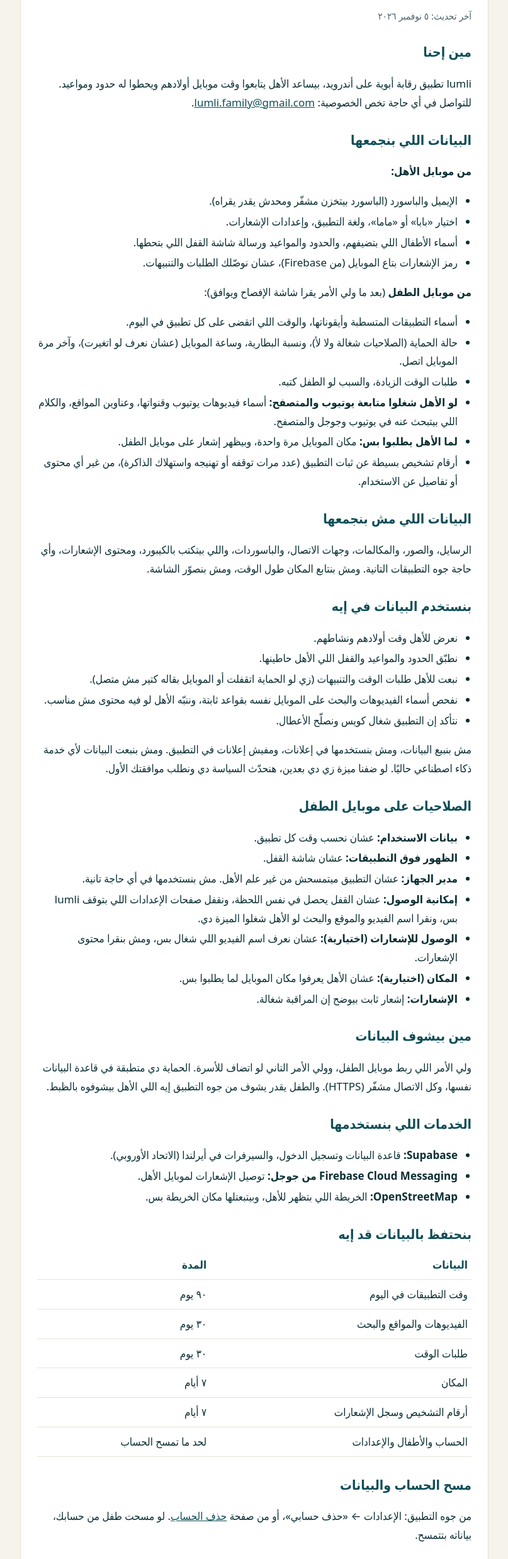
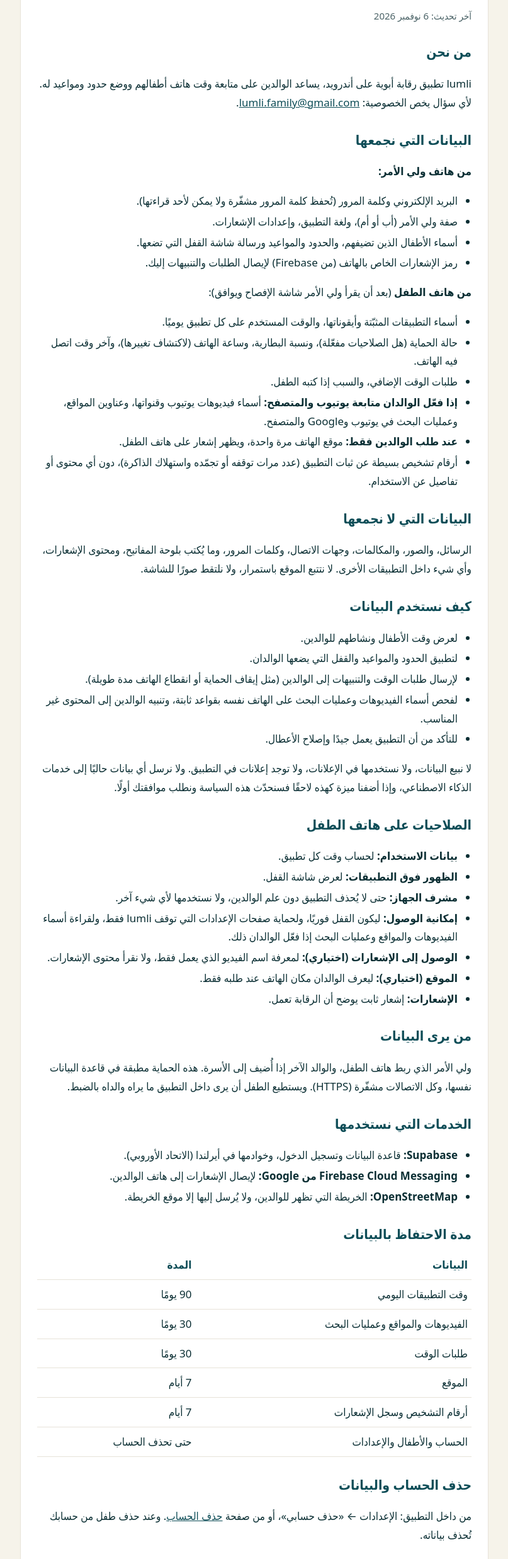
Before and after one commit to youssefbfarawi-lang/lumli, a plain HTML site: page privacy.html in a window 1280 px wide. Shown: the part 278-2753 px from the top of the page at 63% size, without its empty margins (236-1043 px from the left). Drawn offline with Linux system fonts and the light colour scheme; a web font is replaced by a local one.

Commit message:
Add files via upload

```diff
--- a/privacy.html
+++ b/privacy.html
@@ -17,82 +17,82 @@
 
 <section class="lang" id="ar" dir="rtl" lang="ar">
 <h1>سياسة الخصوصية لتطبيق lumli</h1>
-<p class="muted">آخر تحديث: ٥ نوفمبر ٢٠٢٦</p>
+<p class="muted">آخر تحديث: 6 نوفمبر 2026</p>
 
-<h2>مين إحنا</h2>
-<p>lumli تطبيق رقابة أبوية على أندرويد، بيساعد الأهل يتابعوا وقت موبايل أولادهم ويحطوا له حدود ومواعيد. للتواصل في أي حاجة تخص الخصوصية: <a href="mailto:lumli.family@gmail.com">lumli.family@gmail.com</a>.</p>
+<h2>من نحن</h2>
+<p>lumli تطبيق رقابة أبوية على أندرويد، يساعد الوالدين على متابعة وقت هاتف أطفالهم ووضع حدود ومواعيد له. لأي سؤال يخص الخصوصية: <a href="mailto:lumli.family@gmail.com">lumli.family@gmail.com</a>.</p>
 
-<h2>البيانات اللي بنجمعها</h2>
-<p><strong>من موبايل الأهل:</strong></p>
+<h2>البيانات التي نجمعها</h2>
+<p><strong>من هاتف ولي الأمر:</strong></p>
 <ul>
-<li>الإيميل والباسورد (الباسورد بيتخزن مشفّر ومحدش يقدر يقراه).</li>
-<li>اختيار «بابا» أو «ماما»، ولغة التطبيق، وإعدادات الإشعارات.</li>
-<li>أسماء الأطفال اللي بتضيفهم، والحدود والمواعيد ورسالة شاشة القفل اللي بتحطها.</li>
-<li>رمز الإشعارات بتاع الموبايل (من Firebase)، عشان نوصّلك الطلبات والتنبيهات.</li>
+<li>البريد الإلكتروني وكلمة المرور (تُحفظ كلمة المرور مشفّرة ولا يمكن لأحد قراءتها).</li>
+<li>صفة ولي الأمر (أب أو أم)، ولغة التطبيق، وإعدادات الإشعارات.</li>
+<li>أسماء الأطفال الذين تضيفهم، والحدود والمواعيد ورسالة شاشة القفل التي تضعها.</li>
+<li>رمز الإشعارات الخاص بالهاتف (من Firebase) لإيصال الطلبات والتنبيهات إليك.</li>
 </ul>
-<p><strong>من موبايل الطفل</strong> (بعد ما ولي الأمر يقرا شاشة الإفصاح ويوافق):</p>
+<p><strong>من هاتف الطفل</strong> (بعد أن يقرأ ولي الأمر شاشة الإفصاح ويوافق):</p>
 <ul>
-<li>أسماء التطبيقات المتسطبة وأيقوناتها، والوقت اللي اتقضى على كل تطبيق في اليوم.</li>
-<li>حالة الحماية (الصلاحيات شغالة ولا لأ)، ونسبة البطارية، وساعة الموبايل (عشان نعرف لو اتغيرت)، وآخر مرة الموبايل اتصل.</li>
-<li>طلبات الوقت الزيادة، والسبب لو الطفل كتبه.</li>
-<li><strong>لو الأهل شغلوا متابعة يوتيوب والمتصفح:</strong> أسماء فيديوهات يوتيوب وقنواتها، وعناوين المواقع، والكلام اللي بيتبحث عنه في يوتيوب وجوجل والمتصفح.</li>
-<li><strong>لما الأهل يطلبوا بس:</strong> مكان الموبايل مرة واحدة، وبيظهر إشعار على موبايل الطفل.</li>
-<li>أرقام تشخيص بسيطة عن ثبات التطبيق (عدد مرات توقفه أو تهنيجه واستهلاك الذاكرة)، من غير أي محتوى أو تفاصيل عن الاستخدام.</li>
+<li>أسماء التطبيقات المثبّتة وأيقوناتها، والوقت المستخدم على كل تطبيق يوميًا.</li>
+<li>حالة الحماية (هل الصلاحيات مفعّلة)، ونسبة البطارية، وساعة الهاتف (لاكتشاف تغييرها)، وآخر وقت اتصل فيه الهاتف.</li>
+<li>طلبات الوقت الإضافي، والسبب إذا كتبه الطفل.</li>
+<li><strong>إذا فعّل الوالدان متابعة يوتيوب والمتصفح:</strong> أسماء فيديوهات يوتيوب وقنواتها، وعناوين المواقع، وعمليات البحث في يوتيوب وGoogle والمتصفح.</li>
+<li><strong>عند طلب الوالدين فقط:</strong> موقع الهاتف مرة واحدة، ويظهر إشعار على هاتف الطفل.</li>
+<li>أرقام تشخيص بسيطة عن ثبات التطبيق (عدد مرات توقفه أو تجمّده واستهلاك الذاكرة)، دون أي محتوى أو تفاصيل عن الاستخدام.</li>
 </ul>
 
-<h2>البيانات اللي مش بنجمعها</h2>
-<p>الرسايل، والصور، والمكالمات، وجهات الاتصال، والباسوردات، واللي بيتكتب بالكيبورد، ومحتوى الإشعارات، وأي حاجة جوه التطبيقات التانية. ومش بنتابع المكان طول الوقت، ومش بنصوّر الشاشة.</p>
+<h2>البيانات التي لا نجمعها</h2>
+<p>الرسائل، والصور، والمكالمات، وجهات الاتصال، وكلمات المرور، وما يُكتب بلوحة المفاتيح، ومحتوى الإشعارات، وأي شيء داخل التطبيقات الأخرى. لا نتتبع الموقع باستمرار، ولا نلتقط صورًا للشاشة.</p>
 
-<h2>بنستخدم البيانات في إيه</h2>
+<h2>كيف نستخدم البيانات</h2>
 <ul>
-<li>نعرض للأهل وقت أولادهم ونشاطهم.</li>
-<li>نطبّق الحدود والمواعيد والقفل اللي الأهل حاطينها.</li>
-<li>نبعت للأهل طلبات الوقت والتنبيهات (زي لو الحماية اتقفلت أو الموبايل بقاله كتير مش متصل).</li>
-<li>نفحص أسماء الفيديوهات والبحث على الموبايل نفسه بقواعد ثابتة، وننبّه الأهل لو فيه محتوى مش مناسب.</li>
-<li>نتأكد إن التطبيق شغال كويس ونصلّح الأعطال.</li>
+<li>لعرض وقت الأطفال ونشاطهم للوالدين.</li>
+<li>لتطبيق الحدود والمواعيد والقفل التي يضعها الوالدان.</li>
+<li>لإرسال طلبات الوقت والتنبيهات إلى الوالدين (مثل إيقاف الحماية أو انقطاع الهاتف مدة طويلة).</li>
+<li>لفحص أسماء الفيديوهات وعمليات البحث على الهاتف نفسه بقواعد ثابتة، وتنبيه الوالدين إلى المحتوى غير المناسب.</li>
+<li>للتأكد من أن التطبيق يعمل جيدًا وإصلاح الأعطال.</li>
 </ul>
-<p>مش بنبيع البيانات، ومش بنستخدمها في إعلانات، ومفيش إعلانات في التطبيق. ومش بنبعت البيانات لأي خدمة ذكاء اصطناعي حاليًا. لو ضفنا ميزة زي دي بعدين، هنحدّث السياسة دي ونطلب موافقتك الأول.</p>
+<p>لا نبيع البيانات، ولا نستخدمها في الإعلانات، ولا توجد إعلانات في التطبيق. ولا نرسل أي بيانات حاليًا إلى خدمات الذكاء الاصطناعي، وإذا أضفنا ميزة كهذه لاحقًا فسنحدّث هذه السياسة ونطلب موافقتك أولًا.</p>
 
-<h2>الصلاحيات على موبايل الطفل</h2>
+<h2>الصلاحيات على هاتف الطفل</h2>
 <ul>
-<li><strong>بيانات الاستخدام:</strong> عشان نحسب وقت كل تطبيق.</li>
-<li><strong>الظهور فوق التطبيقات:</strong> عشان شاشة القفل.</li>
-<li><strong>مدير الجهاز:</strong> عشان التطبيق ميتمسحش من غير علم الأهل. مش بنستخدمها في أي حاجة تانية.</li>
-<li><strong>إمكانية الوصول:</strong> عشان القفل يحصل في نفس اللحظة، ونقفل صفحات الإعدادات اللي بتوقف lumli بس، ونقرا اسم الفيديو والموقع والبحث لو الأهل شغلوا الميزة دي.</li>
-<li><strong>الوصول للإشعارات (اختيارية):</strong> عشان نعرف اسم الفيديو اللي شغال بس، ومش بنقرا محتوى الإشعارات.</li>
-<li><strong>المكان (اختيارية):</strong> عشان الأهل يعرفوا مكان الموبايل لما يطلبوا بس.</li>
-<li><strong>الإشعارات:</strong> إشعار ثابت بيوضح إن المراقبة شغالة.</li>
+<li><strong>بيانات الاستخدام:</strong> لحساب وقت كل تطبيق.</li>
+<li><strong>الظهور فوق التطبيقات:</strong> لعرض شاشة القفل.</li>
+<li><strong>مشرف الجهاز:</strong> حتى لا يُحذف التطبيق دون علم الوالدين، ولا نستخدمها لأي شيء آخر.</li>
+<li><strong>إمكانية الوصول:</strong> ليكون القفل فوريًا، ولحماية صفحات الإعدادات التي توقف lumli فقط، ولقراءة أسماء الفيديوهات والمواقع وعمليات البحث إذا فعّل الوالدان ذلك.</li>
+<li><strong>الوصول إلى الإشعارات (اختياري):</strong> لمعرفة اسم الفيديو الذي يعمل فقط، ولا نقرأ محتوى الإشعارات.</li>
+<li><strong>الموقع (اختياري):</strong> ليعرف الوالدان مكان الهاتف عند طلبه فقط.</li>
+<li><strong>الإشعارات:</strong> إشعار ثابت يوضح أن الرقابة تعمل.</li>
 </ul>
 
-<h2>مين بيشوف البيانات</h2>
-<p>ولي الأمر اللي ربط موبايل الطفل، وولي الأمر التاني لو اتضاف للأسرة. الحماية دي متطبقة في قاعدة البيانات نفسها، وكل الاتصال مشفّر (HTTPS). والطفل يقدر يشوف من جوه التطبيق إيه اللي الأهل بيشوفوه بالظبط.</p>
+<h2>من يرى البيانات</h2>
+<p>ولي الأمر الذي ربط هاتف الطفل، والوالد الآخر إذا أُضيف إلى الأسرة. هذه الحماية مطبقة في قاعدة البيانات نفسها، وكل الاتصالات مشفّرة (HTTPS). ويستطيع الطفل أن يرى داخل التطبيق ما يراه والداه بالضبط.</p>
 
-<h2>الخدمات اللي بنستخدمها</h2>
+<h2>الخدمات التي نستخدمها</h2>
 <ul>
-<li><strong>Supabase:</strong> قاعدة البيانات وتسجيل الدخول، والسيرفرات في أيرلندا (الاتحاد الأوروبي).</li>
-<li><strong>Firebase Cloud Messaging من جوجل:</strong> توصيل الإشعارات لموبايل الأهل.</li>
-<li><strong>OpenStreetMap:</strong> الخريطة اللي بتظهر للأهل، وبيتبعتلها مكان الخريطة بس.</li>
+<li><strong>Supabase:</strong> قاعدة البيانات وتسجيل الدخول، وخوادمها في أيرلندا (الاتحاد الأوروبي).</li>
+<li><strong>Firebase Cloud Messaging من Google:</strong> لإيصال الإشعارات إلى هاتف الوالدين.</li>
+<li><strong>OpenStreetMap:</strong> الخريطة التي تظهر للوالدين، ولا يُرسل إليها إلا موقع الخريطة.</li>
 </ul>
 
-<h2>بنحتفظ بالبيانات قد إيه</h2>
+<h2>مدة الاحتفاظ بالبيانات</h2>
 <table>
 <tr><th>البيانات</th><th>المدة</th></tr>
-<tr><td>وقت التطبيقات في اليوم</td><td>٩٠ يوم</td></tr>
-<tr><td>الفيديوهات والمواقع والبحث</td><td>٣٠ يوم</td></tr>
-<tr><td>طلبات الوقت</td><td>٣٠ يوم</td></tr>
-<tr><td>المكان</td><td>٧ أيام</td></tr>
-<tr><td>أرقام التشخيص وسجل الإشعارات</td><td>٧ أيام</td></tr>
-<tr><td>الحساب والأطفال والإعدادات</td><td>لحد ما تمسح الحساب</td></tr>
+<tr><td>وقت التطبيقات اليومي</td><td>90 يومًا</td></tr>
+<tr><td>الفيديوهات والمواقع وعمليات البحث</td><td>30 يومًا</td></tr>
+<tr><td>طلبات الوقت</td><td>30 يومًا</td></tr>
+<tr><td>الموقع</td><td>7 أيام</td></tr>
+<tr><td>أرقام التشخيص وسجل الإشعارات</td><td>7 أيام</td></tr>
+<tr><td>الحساب والأطفال والإعدادات</td><td>حتى تحذف الحساب</td></tr>
 </table>
 
-<h2>مسح الحساب والبيانات</h2>
-<p>من جوه التطبيق: الإعدادات ← «حذف حسابي»، أو من صفحة <a href="delete.html">حذف الحساب</a>. لو مسحت طفل من حسابك، بياناته بتتمسح.</p>
+<h2>حذف الحساب والبيانات</h2>
+<p>من داخل التطبيق: الإعدادات ← «حذف حسابي»، أو من صفحة <a href="delete.html">حذف الحساب</a>. وعند حذف طفل من حسابك تُحذف بياناته.</p>
 
 <h2>الأطفال</h2>
-<p>التطبيق معمول للأهل. ولي الأمر هو اللي بيعمل الحساب، وبيثبّت التطبيق على موبايل الطفل، وبيوافق على جمع البيانات بعد ما يقرا شاشة الإفصاح. الطفل مش بيعمل حساب ولا بيدخل أي بيانات شخصية.</p>
+<p>التطبيق موجّه للوالدين. ولي الأمر هو من ينشئ الحساب، ويثبّت التطبيق على هاتف الطفل، ويوافق على جمع البيانات بعد قراءة شاشة الإفصاح. لا ينشئ الطفل حسابًا ولا يُدخل أي بيانات شخصية.</p>
 
 <h2>التغييرات على السياسة</h2>
-<p>لو غيّرنا حاجة مهمة في السياسة دي، هنحدّث التاريخ اللي فوق ونبلّغ الأهل من جوه التطبيق.</p>
+<p>إذا غيّرنا شيئًا مهمًا في هذه السياسة، فسنحدّث التاريخ أعلاه ونبلغ الوالدين من داخل التطبيق.</p>
 
 <h2>التواصل</h2>
 <p><a href="mailto:lumli.family@gmail.com">lumli.family@gmail.com</a></p>
@@ -100,7 +100,7 @@
 
 <section class="lang" id="en" dir="ltr" lang="en">
 <h1>lumli Privacy Policy</h1>
-<p class="muted">Last updated: November 5, 2026</p>
+<p class="muted">Last updated: November 6, 2026</p>
 
 <h2>Who we are</h2>
 <p>lumli is a parental control app for Android that helps parents follow their children's phone time and set limits and schedules. For any privacy question: <a href="mailto:lumli.family@gmail.com">lumli.family@gmail.com</a>.</p>
```
Also changed, not shown: delete.html (+15 -15 lines).
